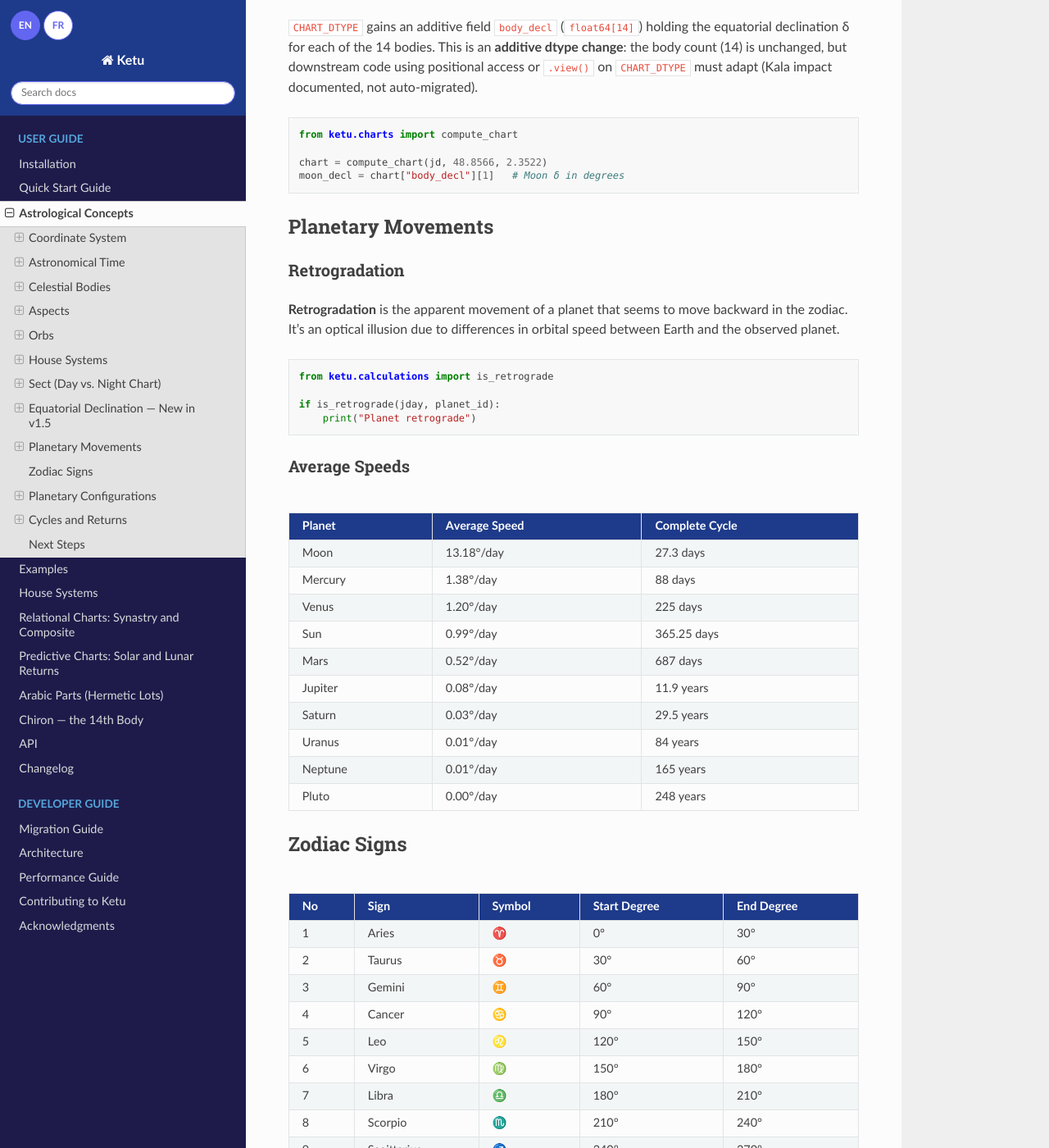
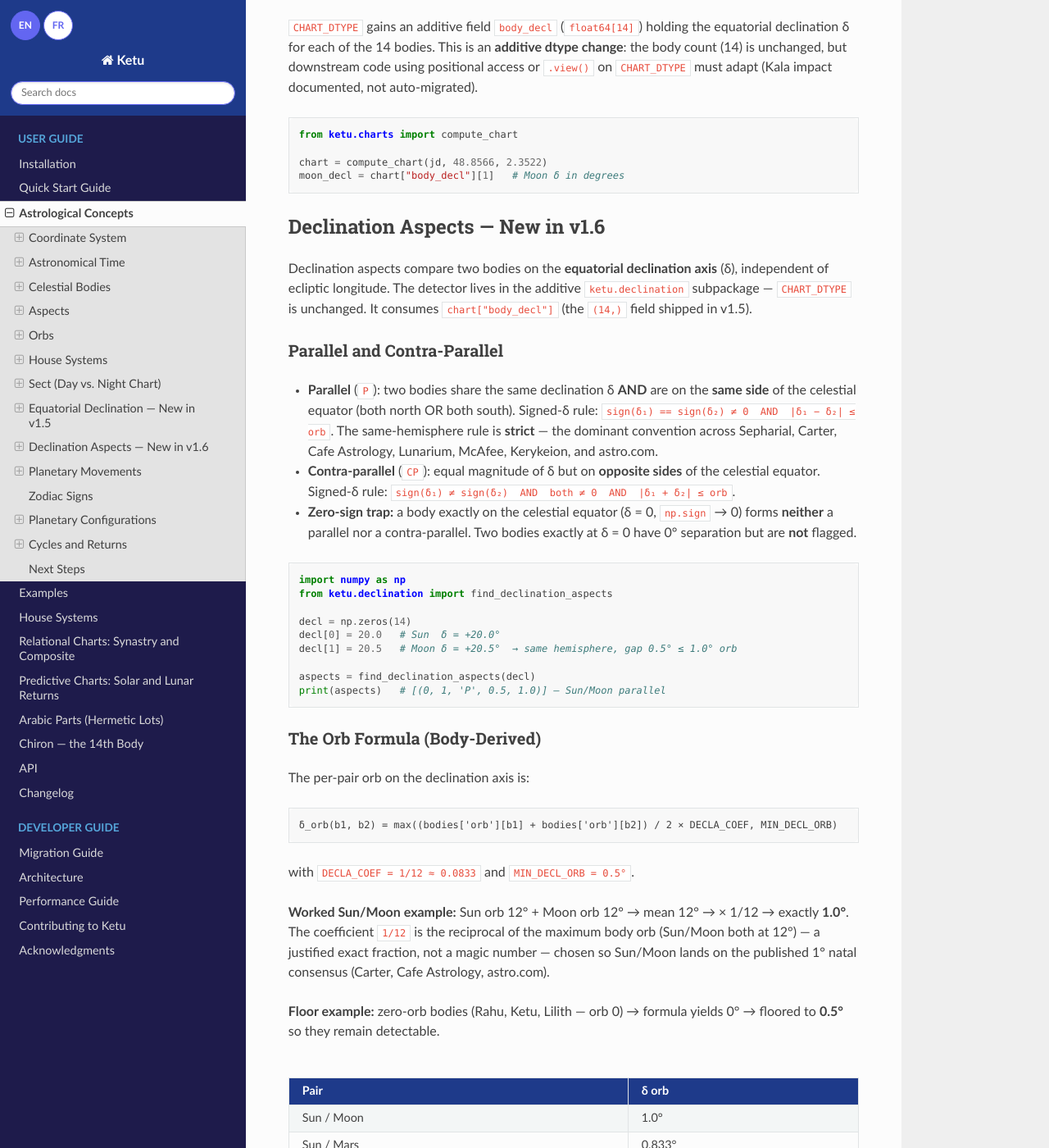
Before and after one commit to alkimya/ketu, a Sphinx documentation site: the page built from docs/source/concepts.md, in a window 1280 px wide and 1400 px high, scrolled down 11182 px. Shown: the whole window at 82% size. Built offline with Sphinx 7.4.7 and the Read the Docs theme 3.1.0, drawn with Linux system fonts in a browser that asks for light colours; some of the changed text lies outside the part shown.

Commit message:
docs(37-01): author EN concepts.md 'Declination Aspects' section (DECLA-05)
New '## Declination Aspects — New in v1.6' section covering all five DECLA-05
items: signed-δ parallel/contra-parallel definitions with the strict
same-hemisphere rule, the body-derived orb formula with the worked Sun/Moon =
1.0° example, biodynamic framing (parallel ≈ conjunction / contra-parallel ≈
opposition on the δ axis), the parallel ≠ longitude-conjunction distinction, and
the // / # symbols with P/CP abbreviations. Also documents the zero-sign trap
and the OOB-interaction note, with a runnable find_declination_aspects example.

Co-Authored-By: Claude Opus 4.8 <noreply@anthropic.com>

````diff
--- a/docs/source/concepts.md
+++ b/docs/source/concepts.md
@@ -445,6 +445,104 @@ chart = compute_chart(jd, 48.8566, 2.3522)
 moon_decl = chart["body_decl"][1]   # Moon δ in degrees
 ```
 
+(declination-aspects-new-in-v1-6)=
+## Declination Aspects — New in v1.6
+
+Declination aspects compare two bodies on the **equatorial declination axis** (δ),
+independent of ecliptic longitude. The detector lives in the additive
+`ketu.declination` subpackage — `CHART_DTYPE` is unchanged. It consumes
+`chart["body_decl"]` (the `(14,)` field shipped in v1.5).
+
+### Parallel and Contra-Parallel
+
+- **Parallel** (`P`): two bodies share the same declination δ **AND** are on the
+  **same side** of the celestial equator (both north OR both south).
+  Signed-δ rule: `sign(δ₁) == sign(δ₂) ≠ 0  AND  |δ₁ − δ₂| ≤ orb`.
+  The same-hemisphere rule is **strict** — the dominant convention across Sepharial,
+  Carter, Cafe Astrology, Lunarium, McAfee, Kerykeion, and astro.com.
+
+- **Contra-parallel** (`CP`): equal magnitude of δ but on **opposite sides** of the
+  celestial equator. Signed-δ rule:
+  `sign(δ₁) ≠ sign(δ₂)  AND  both ≠ 0  AND  |δ₁ + δ₂| ≤ orb`.
+
+- **Zero-sign trap:** a body exactly on the celestial equator (δ = 0, `np.sign` → 0)
+  forms **neither** a parallel nor a contra-parallel. Two bodies exactly at δ = 0
+  have 0° separation but are **not** flagged.
+
+```python
+import numpy as np
+from ketu.declination import find_declination_aspects
+
+decl = np.zeros(14)
+decl[0] = 20.0   # Sun  δ = +20.0°
+decl[1] = 20.5   # Moon δ = +20.5°  → same hemisphere, gap 0.5° ≤ 1.0° orb
+
+aspects = find_declination_aspects(decl)
+print(aspects)   # [(0, 1, 'P', 0.5, 1.0)] — Sun/Moon parallel
+```
+
+### The Orb Formula (Body-Derived)
+
+The per-pair orb on the declination axis is:
+
+```text
+δ_orb(b1, b2) = max((bodies['orb'][b1] + bodies['orb'][b2]) / 2 × DECLA_COEF, MIN_DECL_ORB)
+```
+
+with `DECLA_COEF = 1/12 ≈ 0.0833` and `MIN_DECL_ORB = 0.5°`.
+
+**Worked Sun/Moon example:** Sun orb 12° + Moon orb 12° → mean 12° → × 1/12 →
+exactly **1.0°**. The coefficient `1/12` is the reciprocal of the maximum body orb
+(Sun/Moon both at 12°) — a justified exact fraction, not a magic number — chosen so
+Sun/Moon lands on the published 1° natal consensus (Carter, Cafe Astrology,
+astro.com).
+
+**Floor example:** zero-orb bodies (Rahu, Ketu, Lilith — orb 0) → formula yields 0° →
+floored to **0.5°** so they remain detectable.
+
+| Pair | δ orb |
+|------|-------|
+| Sun / Moon | 1.0° |
+| Sun / Mars | 0.833° |
+| Jupiter / Saturn | 0.833° |
+| Uranus / Neptune | 0.5° |
+| Rahu / Lilith | 0.5° (floor) |
+
+### Biodynamic Framing
+
+Parallel ≈ **conjunction by declination**; contra-parallel ≈ **opposition by
+declination** (Sepharial: "they act as if in conjunction"; Carter couples parallel with
+conjunction). These are ANGLES/relationships between bodies on the δ axis — the same
+aspect-centric biodynamic framing as the rest of Ketu, not zodiacal-sign conventions.
+
+### Parallel ≠ Longitude Conjunction (the Key Distinction)
+
+Two bodies can be **parallel in declination without being conjunct in ecliptic
+longitude**, and vice-versa. Declination δ (equatorial) and longitude (ecliptic) are
+**independent measurements**. A "double whammy" (both conjunct AND parallel) is
+notably stronger, but the detection paths are entirely separate —
+`find_declination_aspects` consumes **only** `body_decl`, never longitudes.
+
+### Symbols and Abbreviations
+
+| Aspect | Symbol | Text abbrev | Notes |
+|--------|--------|-------------|-------|
+| Parallel | `//` (proposed U+2BDD) | `P` | `‖` / `⫽` as text fallbacks |
+| Contra-parallel | `#` (proposed U+2BDE) | `CP` | Dominant in printed tables |
+
+The `//` and `#` glyphs are proposals from David Faulks (Unicode L2/16-174, 2016) —
+not yet in the Unicode standard. Text abbreviations `P` / `CP` match Solar Fire and
+Astrodienst conventions and are used as the `kind` field values in `DECLA_ASPECT_DTYPE`.
+
+### Out-of-Bounds Interaction
+
+OOB bodies (|δ| > ε, tracked via `is_out_of_bounds` from v1.5) participate in P/CP
+detection **mechanically identically** — the formula does not change. "Both OOB" is
+an **interpretive annotation** the caller composes (e.g. by combining
+`is_out_of_bounds` results with the aspect output), **not** a detection flag. Some
+authors (Boehrer, McAfee) consider two-OOB parallels especially intense — a
+delineation note only.
+
 ## Planetary Movements
 
 ### Retrogradation
````
